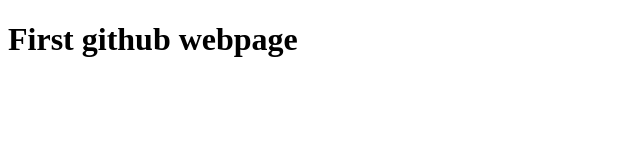
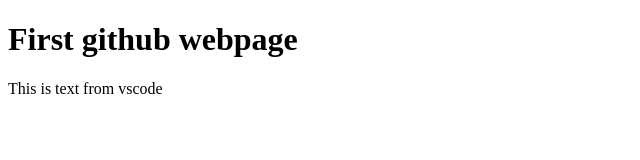
Before and after one commit to RadekVala/AK4TW-first-github-page, a website: page index.html in a window 1280 px wide. Shown: the whole page, without its empty margins (0-640 px from the left). Drawn offline with Linux system fonts and the light colour scheme.

Commit message:
Commit from vs code

```diff
--- a/index.html
+++ b/index.html
@@ -8,5 +8,8 @@
   </head>
   <body>
     <h1>First github webpage</h1>
+    <p>
+      This is text from vscode
+    </p>
   </body>
 </html>
```
